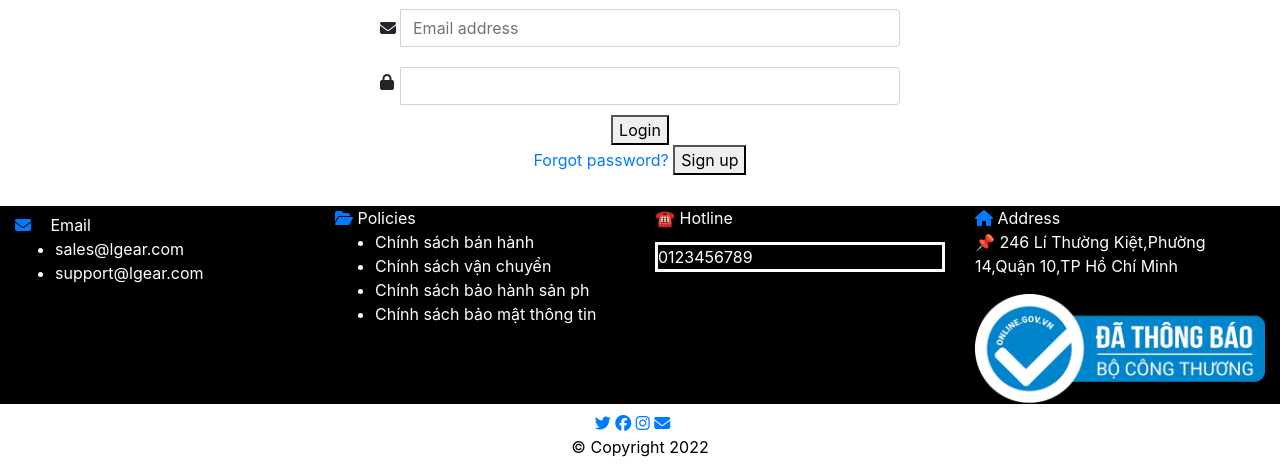
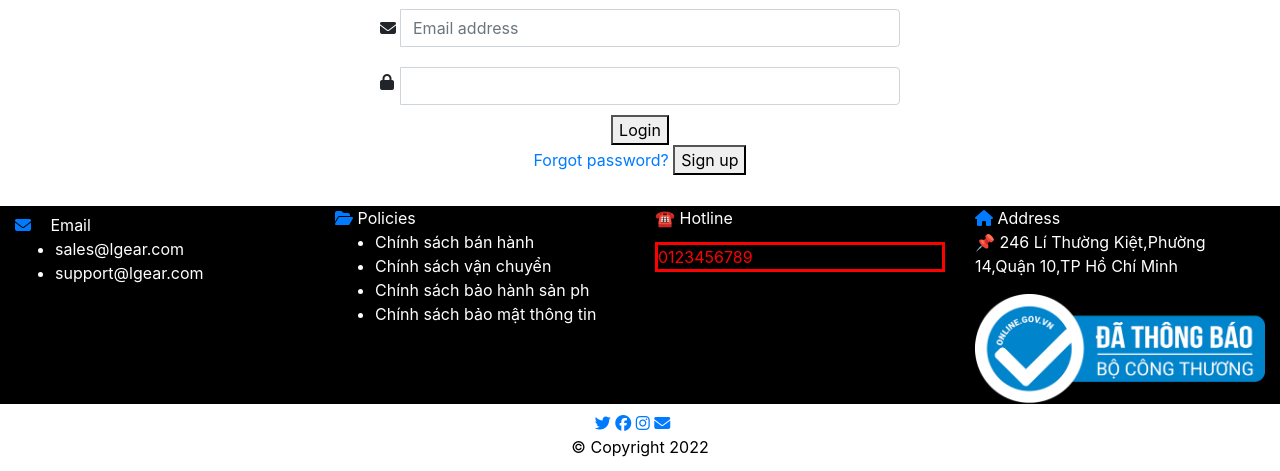
Before and after one commit to quangtruong452001/WebAssignment, a PHP site: page /View/signin.php in a window 1280 px wide. Shown: the part 231-702 px from the top of the page. Run offline with PHP 8.4, Linux system fonts and the light colour scheme; some libraries are stand-ins or nearby versions.

Commit message:
update signin.csst

```diff
--- a/styles/signin.css
+++ b/styles/signin.css
@@ -1,3 +1,7 @@
+.hotline-context {
+    color: red;
+}
+
 #tittle-login {
     margin-top: 20%;
 
@@ -10,6 +14,7 @@
     padding: 10px;
 }
 
+
 .fa-envelope {
     padding-top: 11px;
     padding-right: 15px;
```
